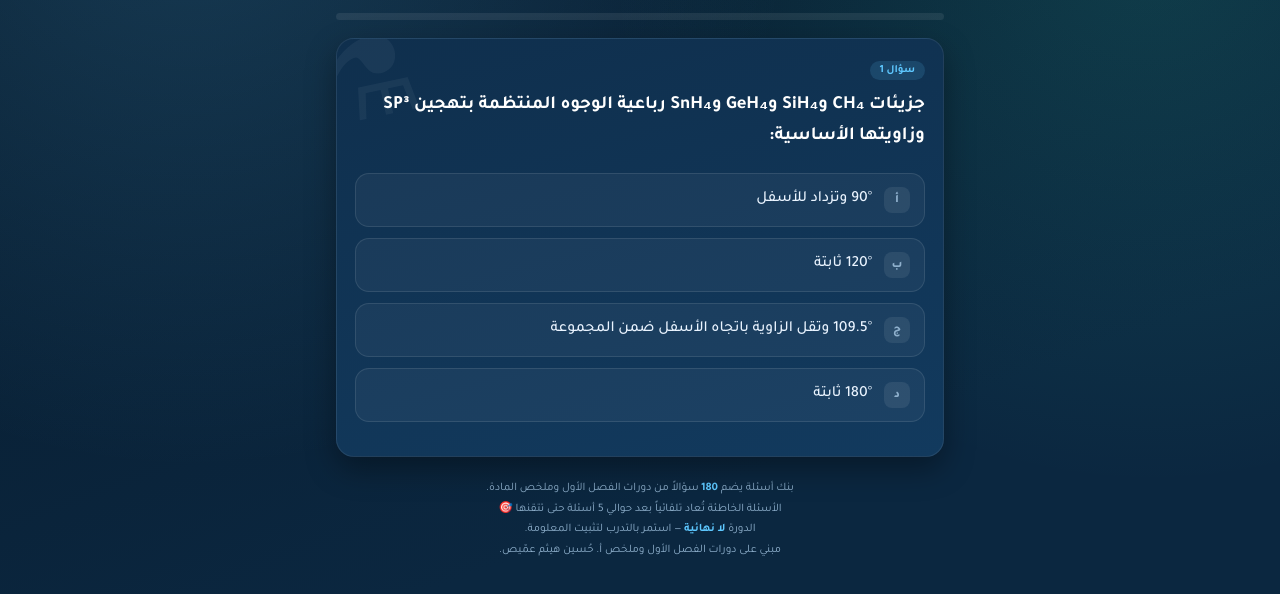
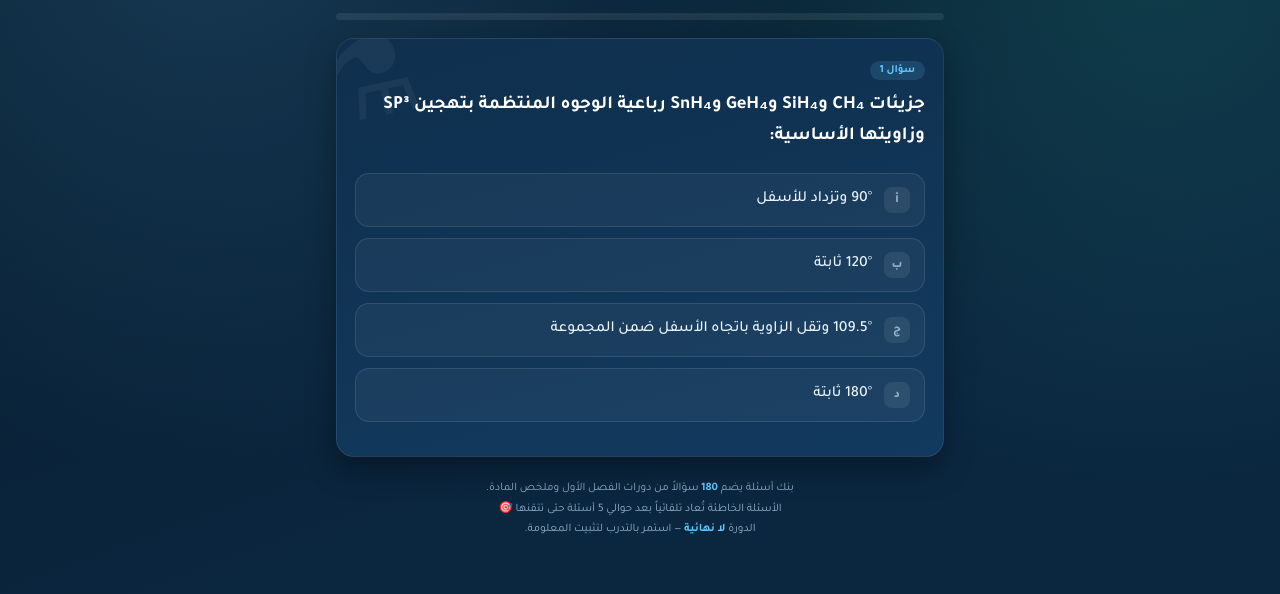
Before and after one commit to Shahir-Div/Inorganic-chemistry, a plain HTML site: page index.html in a window 1280 px wide. Shown: the part 138-732 px from the top of the page. Drawn offline with Linux system fonts and the light colour scheme.

Commit message:
Remove course structure note from footer
Removed a sentence about the course structure from the footer.

```diff
--- a/index.html
+++ b/index.html
@@ -248,7 +248,7 @@
     بنك أسئلة يضم <b id="totalCount">122</b> سؤالاً من دورات الفصل الأول وملخص المادة.<br>
     الأسئلة الخاطئة تُعاد تلقائياً بعد حوالي 5 أسئلة حتى تتقنها 🎯<br>
     الدورة <b>لا نهائية</b> — استمر بالتدرب لتثبيت المعلومة.<br>
-    مبني على دورات الفصل الأول وملخص أ. حُسين هيثم عمّيص.
+
   </div>
 </div>
 
```
